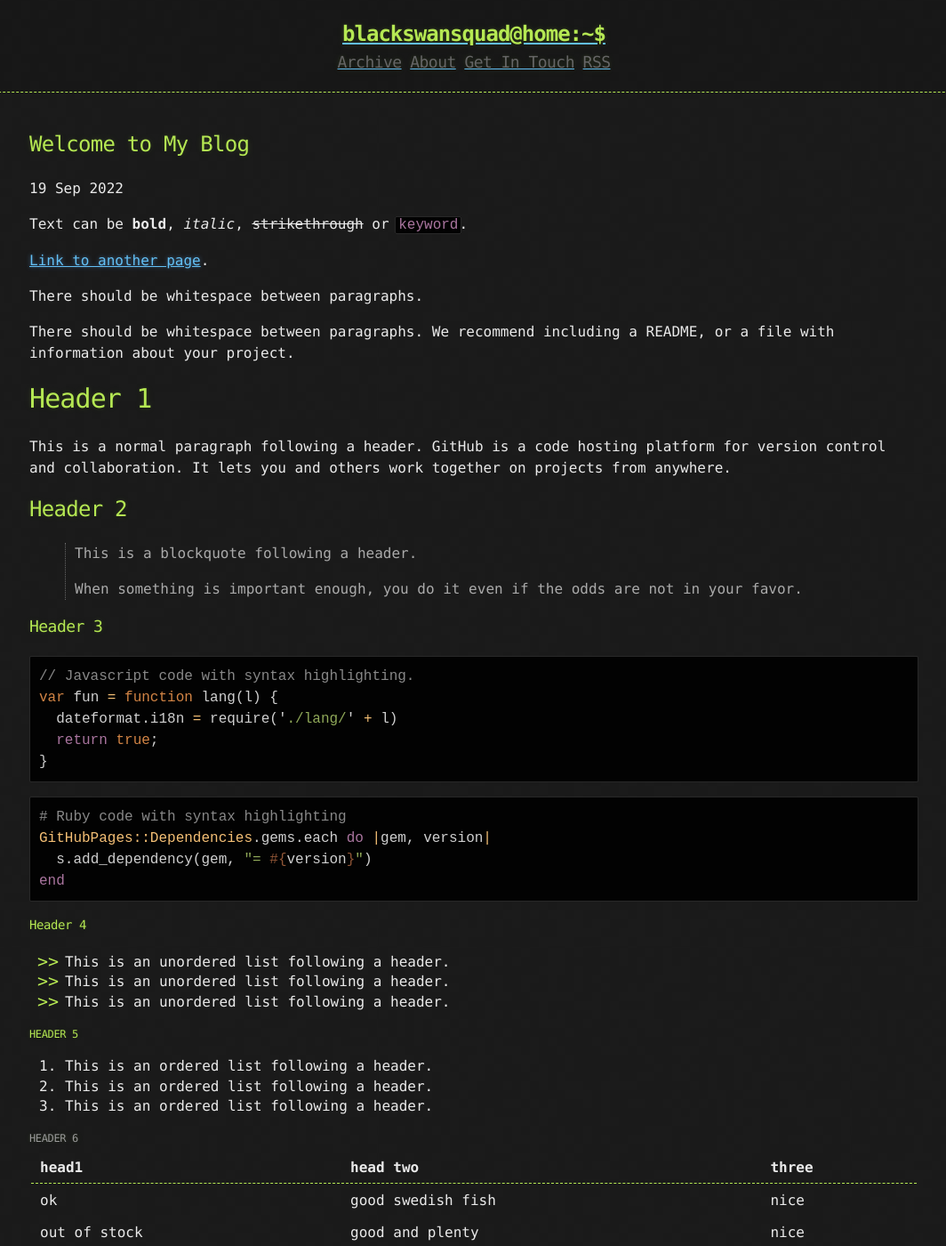
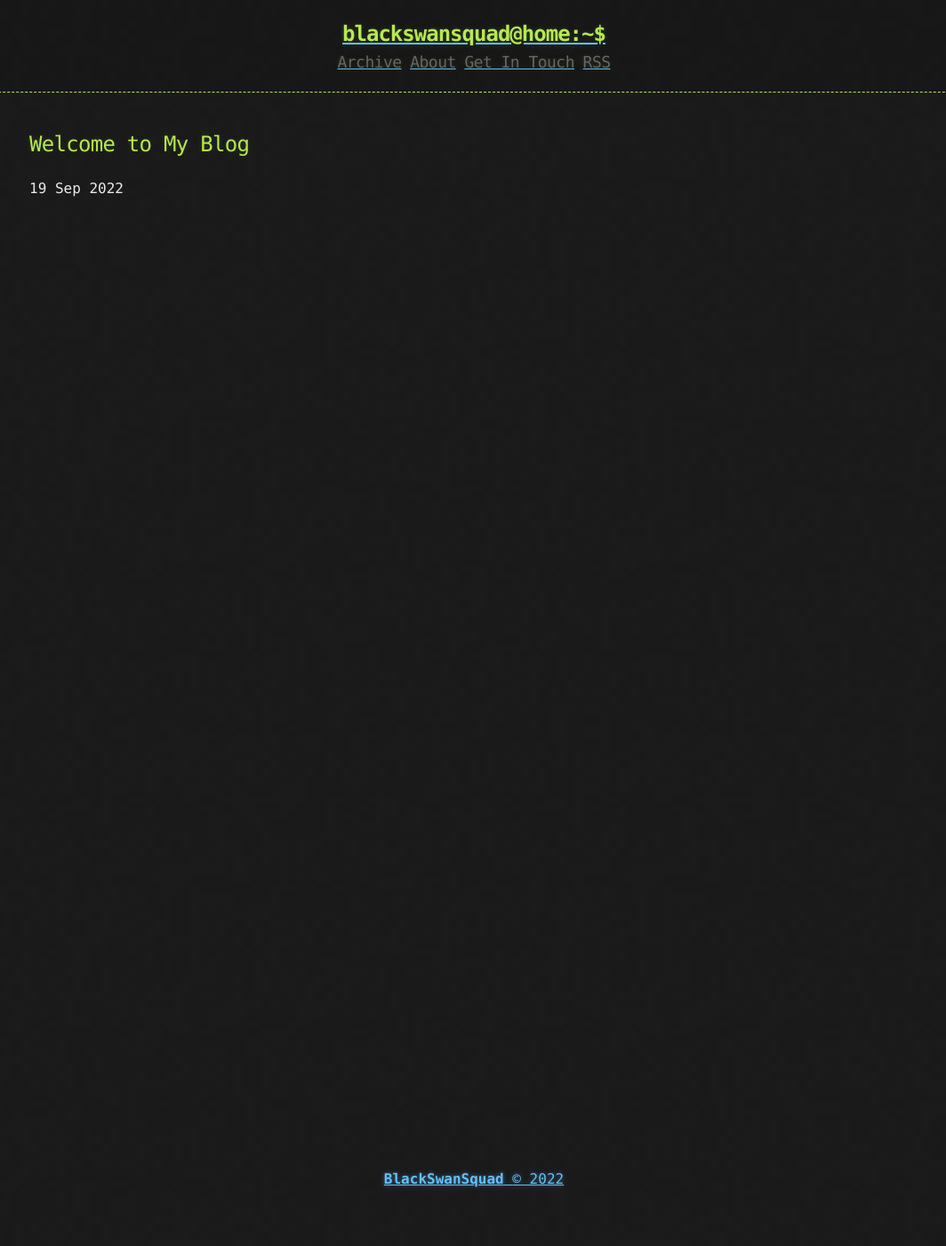
Before and after one commit to blackswansquad/blackswansquad.github.io, a Jekyll site: the page built from _posts/2022-09-19-Welcome-To-My-Blog.md, in a window 1280 px wide and 1400 px high. Shown: the whole window at 89% size, without its empty margins (107-1171 px from the left). Built offline with Jekyll 4.4.1, drawn with Linux system fonts in a browser that asks for light colours; some of the changed text lies outside the part shown.

Commit message:
Change blog content

````diff
--- a/_posts/2022-09-19-Welcome-To-My-Blog.md
+++ b/_posts/2022-09-19-Welcome-To-My-Blog.md
@@ -2,123 +2,3 @@
 title: Welcome to My Blog
 published: true
 ---
-
-Text can be **bold**, _italic_, ~~strikethrough~~ or `keyword`.
-
-[Link to another page](another-page).
-
-There should be whitespace between paragraphs.
-
-There should be whitespace between paragraphs. We recommend including a README, or a file with information about your project.
-
-# [](#header-1)Header 1
-
-This is a normal paragraph following a header. GitHub is a code hosting platform for version control and collaboration. It lets you and others work together on projects from anywhere.
-
-## [](#header-2)Header 2
-
-> This is a blockquote following a header.
->
-> When something is important enough, you do it even if the odds are not in your favor.
-
-### [](#header-3)Header 3
-
-```js
-// Javascript code with syntax highlighting.
-var fun = function lang(l) {
-  dateformat.i18n = require('./lang/' + l)
-  return true;
-}
-```
-
-```ruby
-# Ruby code with syntax highlighting
-GitHubPages::Dependencies.gems.each do |gem, version|
-  s.add_dependency(gem, "= #{version}")
-end
-```
-
-#### [](#header-4)Header 4
-
-*   This is an unordered list following a header.
-*   This is an unordered list following a header.
-*   This is an unordered list following a header.
-
-##### [](#header-5)Header 5
-
-1.  This is an ordered list following a header.
-2.  This is an ordered list following a header.
-3.  This is an ordered list following a header.
-
-###### [](#header-6)Header 6
-
-| head1        | head two          | three |
-|:-------------|:------------------|:------|
-| ok           | good swedish fish | nice  |
-| out of stock | good and plenty   | nice  |
-| ok           | good `oreos`      | hmm   |
-| ok           | good `zoute` drop | yumm  |
-
-### There's a horizontal rule below this.
-
-* * *
-
-### Here is an unordered list:
-
-*   Item foo
-*   Item bar
-*   Item baz
-*   Item zip
-
-### And an ordered list:
-
-1.  Item one
-1.  Item two
-1.  Item three
-1.  Item four
-
-### And a nested list:
-
-- level 1 item
-  - level 2 item
-  - level 2 item
-    - level 3 item
-    - level 3 item
-- level 1 item
-  - level 2 item
-  - level 2 item
-  - level 2 item
-- level 1 item
-  - level 2 item
-  - level 2 item
-- level 1 item
-
-### Small image
-
-![](https://assets-cdn.github.com/images/icons/emoji/octocat.png)
-
-### Large image
-
-![](https://guides.github.com/activities/hello-world/branching.png)
-
-
-### Definition lists can be used with HTML syntax.
-
-<dl>
-<dt>Name</dt>
-<dd>Godzilla</dd>
-<dt>Born</dt>
-<dd>1952</dd>
-<dt>Birthplace</dt>
-<dd>Japan</dd>
-<dt>Color</dt>
-<dd>Green</dd>
-</dl>
-
-```
-Long, single-line code blocks should not wrap. They should horizontally scroll if they are too long. This line should be long enough to demonstrate this.
-```
-
-```
-The final element.
-```
````
